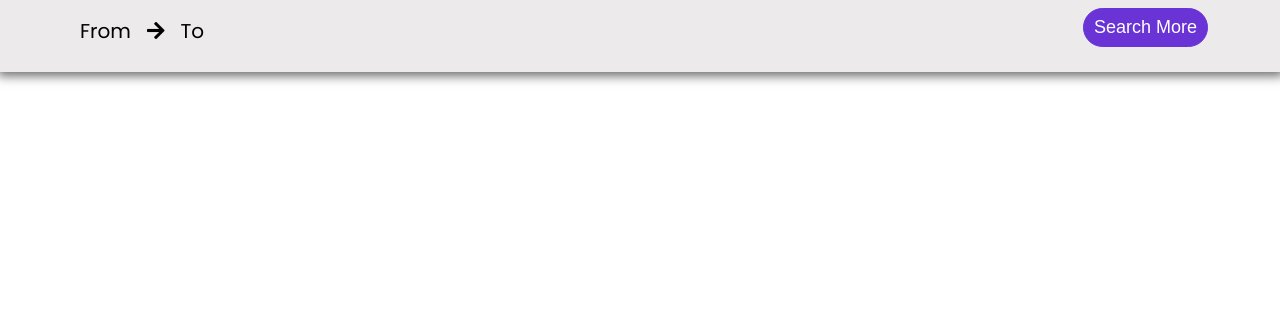
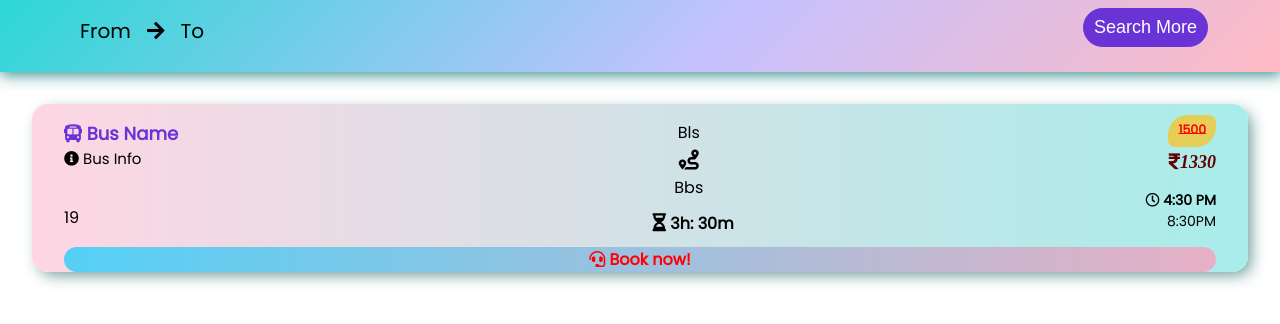
Before and after one commit to Akashpradhan-Git/TrackMyBus, a plain HTML site: page result.html in a window 1280 px wide. Drawn offline with Linux system fonts and the light colour scheme.

Commit message:
data change

```diff
--- a/data.json
+++ b/data.json
@@ -1,86 +1,141 @@
 [
     {
-        "name" : "Vishal Travel",
-        "info":"AC",
-        "price":300,
-        "seat":30,
-        "totTime":"3h 45m",
-        "start":"5:15 PM",
-        "end":"8:00 PM",
-        "fromName":"Balasore",
-        "toName":"Bhubaneswar",
-        "from":"bls",
-        "to":"bbs"
-    },
-    {
-        "name" : "Vishal Travel2",
-        "info":"AC",
-        "price":300,
-        "seat":30,
-        "totTime":"3h 45m",
-        "start":"5:15 PM",
-        "end":"8:00 PM",
-        "fromName":"Balasore",
-        "toName":"Bhubaneswar",
-        "from":"bls",
-        "to":"bbs"
-    },
-    {
-        "name" : "Vishal Travel3",
-        "info":"AC",
-        "price":300,
-        "seat":30,
-        "totTime":"3h 45m",
-        "start":"5:15 PM",
-        "end":"8:00 PM",
-        "fromName":"Balasore",
-        "toName":"Bhubaneswar",
-        "from":"bls",
-        "to":"bbs"
-    },
-    {
-        "name" : "Vishal Travel4",
-        "info":"AC",
-        "price":300,
-        "seat":30,
-        "totTime":"3h 45m",
-        "start":"5:15 PM",
-        "end":"8:00 PM",
-        "fromName":"Balasore",
-        "toName":"Bhubaneswar",
-        "from":"bls",
-        "to":"bbs"
-    },
+            "id" :1,
+			"BusId":1,
+            "name" : "Sriramjee Travels",
+            "info" : "A/C Seater / Sleeper (2+2)",
+            "price": 342,
+            "totTime": "3h 30m",
+            "start": "05:15 AM",
+            "end": "08:45 AM",
+            "fromName": "Balasore",
+            "toName": "Bhubaneswar",
+            "from": "bls",
+            "to": "bbs"
+        },
+        {
+            "id" :2,
+			"BusId":1,
+            "name" : "Sriramjee Benz",
+            "info" : "A/C Seater (2+2)",
+            "price":  351,
+            "totTime": "4h 0m",
+            "start": "06:00 AM",
+            "end": "10:00 AM",
+            "fromName": "Balasore",
+            "toName": "Baramunda",
+            "from": "bls",
+            "to": "bbs"
+        },
 
-    {
-        "name" : "Vishal Travel5",
-        "info":"AC",
-        "price":300,
-        "seat":30,
-        "totTime":"3h 45m",
-        "start":"5:15 PM",
-        "end":"8:00 PM",
-        "fromName":"Balasore",
-        "toName":"Bhubaneswar",
-        "from":"bls",
-        "to":"bbs"
-    },
-    {
-        "name" : "Vishal Travel6",
-        "info":"AC",
-        "price":300,
-        "seat":30,
-        "totTime":"3h 45m",
-        "start":"5:15 PM",
-        "end":"8:00 PM",
-        "fromName":"Balasore",
-        "toName":"Bhubaneswar",
-        "from":"bls",
-        "to":"bbs"
-    },
+
+        {
+            "id" :3,
+			"BusId":1,
+            "name" : "Sriramjee Benz",
+            "info" : "A/C Seater (2+2)",
+            "price": 361,
+            "totTime": "4h 0m",
+            "start": "07:15 AM",
+            "end": "11:55 AM",
+            "fromName": "Balasore",
+            "toName": "Baramunda",
+            "from": "bls",
+            "to": "bbs"
+        },
+
+        {
+            "id" :4,
+			"BusId":1,
+            "name" : "Sriramjee Travels",
+            "info" : "A/C Seater / Sleeper (2+2)",
+            "price": 342,
+            "totTime": "4h 0m",
+            "start": "10:00 AM",
+            "end": "2:00 PM",
+            "fromName": "Balasore",
+            "toName": "Bhubaneswar",
+            "from": "bls",
+            "to": "bbs"
+        },
+        {
+            "id" :5,
+			"BusId":1,
+            "name" : "Sonax Transport",
+            "info" : "A/C Seater (2+2)",
+            "price": 304,
+            "totTime": "4h 35m",
+            "start": "1:55 PM",
+            "end": "6:30 PM",
+            "fromName": "Balasore",
+            "toName": "Rasulgarh",
+            "from": "bls",
+            "to": "bbs"
+        },
+
+        {
+            "id" :6,
+			"BusId":1,
+            "name" : "Sri Gangotri tours and Travels",
+            "info" : "A/C Sleeper (2+1)",
+            "price": 1200,
+            "totTime": "4h 45m",
+            "start": "3:15 PM",
+            "end": "8:00 PM",
+            "fromName": "Balasore",
+            "toName": "Bhubaneswar",
+            "from": "bls",
+            "to": "bbs"
+        },
+        {
+            "id" :7,
+			"BusId":1,
+            "name" : "Sri Keerthana Sai Travels",
+            "info" : "A/C Seater / Sleeper (2+1)",
+            "price": 300,
+            "totTime": "4h 30m",
+            "start": "5:30 PM",
+            "end": "10:00 PM",
+            "fromName": "Balasore",
+            "toName": "Barmunda",
+            "from": "bls",
+            "to": "bbs"
+        },
+
+
+        {
+            "id":8,
+			"BusId":1,
+            "name" : "Champaty",
+            "info" : "A/C Seater / Sleeper (2+1)",
+            "price": 297,
+            "totTime": "4h 30m",
+            "start": "6:00 PM",
+            "end": "10:30 AM",
+            "fromName": "Balasore",
+            "toName": "Barmunda ",
+            "from": "bls",
+            "to": "bbs"
+        },
+
+
+
+
+
+
+
+
+
+
+
+
+
+
 
 
     {
+		"id":9,
+		"BusId":2,
 		"name" : "DAS And DAS Bus",
 		"info" : "A/C Seater / Sleeper (2+2)",
 		"price": 361,
@@ -93,6 +148,8 @@
 		"to": "bbs"
 	},
     {
+		"id":10,
+		"BusId":2,
 		"name" : "Khushi Travels",
 		"info" : "A/C Seater / Sleeper (2+1)",
 		"price": 399,
@@ -107,6 +164,8 @@
 	},
 
     {
+		"id":11,
+		"BusId":2,
 		"name" : "Gajanan Travels",
 		"info" : "A/C Seater / Sleeper (2+1)",
 		"price": 440,
@@ -121,6 +180,8 @@
 	},
 
     {
+		"id":12,
+		"BusId":2,
 		"name" : "Hari Sahoo Travels",
 		"info" : "A/C Seater / Sleeper (2+1)",
 		"price": 440,
@@ -134,6 +195,8 @@
 	},
 
 	{
+		"id":13,
+		"BusId":2,
 		"name" : "Sonax Transport",
 		"info" : "A/C Seater (2+2)",
 		"price": 313,
@@ -149,6 +212,8 @@
 
 
 	{
+		"id":14,
+		"BusId":2,
 		"name" : "Champaty",
 		"info" : "A/C Seater / Sleeper (2+1)",
 		"price": 297,
@@ -163,6 +228,8 @@
 	},
 
 	{
+		"id":15,
+		"BusId":2,
 		"name" : "Hari Sahoo Travels",
 		"info" : "A/C Seater / Sleeper (2+2)",
 		"price": 440,
@@ -177,6 +244,8 @@
 	},
 
     {
+		"id":16,
+		"BusId":2,
 		"name" : "Hari Sahoo Travels",
 		"info" : "A/C Seater / Sleeper (2+2)",
 		"price": 470,
@@ -191,6 +260,8 @@
 	},
 
 	{
+		"id":17,
+		"BusId":2,
 		"name" : "Nini Travels",
 		"info" : "A/C Seater / Sleeper (2+2)",
 		"price": 375,
--- a/result.css
+++ b/result.css
@@ -19,11 +19,35 @@
 body{
     font-family:'Poppins',sans-serif;
 }
+
+::-webkit-scrollbar {
+    width: 10px;
+  }
+
+  /* Track */
+  ::-webkit-scrollbar-track {
+    box-shadow: inset 0 0 5px grey;
+    border-radius: 10px;
+  }
+
+  /* Handle */
+  ::-webkit-scrollbar-thumb {
+    background: #16124b;
+    border-radius: 10px;
+  }
+
+  /* Handle on hover */
+  ::-webkit-scrollbar-thumb:hover {
+    background: #3e3a74;
+  }
+
 header{
     height: 9vh;
     width: auto;
-    background: rgb(236, 234, 234);
-    box-shadow: 1px 1px 10px 3px rgba(51, 51, 51, 0.719);
+    /* background: rgb(236, 234, 234); */
+    /* background-image: linear-gradient(to left, #3ab5b0 0%, #3d99be 31%, #56317a 100%); */
+    background-image: linear-gradient(-225deg, #2CD8D5 0%, #C5C1FF 56%, #FFBAC3 100%);
+    box-shadow: 1px 1px 15px 1px #0d7777e7;
 }
 nav{
   display: flex;
@@ -69,25 +93,34 @@ nav{
 .cards .card{
     list-style: none;
     padding:1rem 2rem 0 2rem;
-    background: #2222;
+
+    background: linear-gradient(to left, #a8edea 0%, #fed6e3 100%);
     border-radius: 1rem;
-    box-shadow: 5px 5px 15px -3px #3d3f41;
+    box-shadow: 5px 5px 15px -2px #6d9b98;
     margin-top: 1.5rem;
-    cursor: pointer;
-    transition: background 0.2s ease;
+
+    display: flex;
+    flex-direction: column;
+    transition: all .5s ease;
 }
 .cards .card:hover{
-    background: #2223;
+    background: linear-gradient(to right, #a8edea 0%, #fed6e3 100%);
+    box-shadow: 5px 5px 15px -2px #fed6e3a8;
+
 }
 .card .businfo{
     display: flex;
     justify-content: space-between;
+    cursor: pointer;
 }
-
+.businfo .text{
+    flex:40%;
+}
 .businfo .text .title{
     max-width: 150px;
     font-weight: 600;
     font-size: 15px;
+    color: var(--btn-color);
 }
 
 .businfo .text .sub-title{
@@ -96,28 +129,59 @@ nav{
 
 .businfo .route{
     margin-right: 1rem;
-    display: flex;
+    flex: 30%;
+    text-align: center;
     justify-content:space-around;
     font-size: var(--font-size-sm);
 }
 .businfo .route .arrow{
-    margin:0px 10px;
+    font-size: 20px;
 }
 
 .businfo .price{
+    display: flex;
+    flex-direction: column;
     font-weight: 600;
     font-size: 15px;
+    flex: 30%;
+    text-align: end;
+}
+.price .fas{
+    margin-top: 5px;
+    color: rgb(97, 1, 1);
+}
+
+.price .cut del{
+    text-align: center;
+    background: #f3c83ad2;
+    padding: 6px 10px 1px 10px;
+    border-radius: 20px 7px;
+    color: rgb(255, 0, 0);
 }
 
 
 .card .otherinfo{
     display: flex;
     justify-content: space-between;
-    margin-top: 1rem;
+    margin-top: 0.3rem;
     font-size: var(--font-size-sm);
 }
-
-.otherinfo .time{
+.otherinfo .seat{
+    flex: 40%;
+}
+.otherinfo .time-taken{
+    text-align: center;
+    flex: 30%;
+    font-weight: 600;
+    color:black;
+    padding: 6px 9px 0 0;
+}
+.time-taken i{
+    font-size: 18px;
+}
+.otherinfo .time {
+    flex: 30%;
+    text-align: end;
     position: relative;
     font-size: var(--font-size-sm);
     top: -15px;
@@ -125,6 +189,26 @@ nav{
 .time .start{
     font-weight: bold;
 }
+.card .call{
+    width: 100%;
+    background-image: linear-gradient(to right, #0acdfeb0, #f89fbbc7 );
+    border-radius: 20px;
+    text-align: center ;
+}
+.card .call a{
+    color: rgb(255, 0, 0);
+    text-decoration: none;
+    border-radius: 20px;
+    font-weight: 600;
+    transition: all 0.5s ease;
+    padding: 0px 30%;
+
+}
+.card .call:hover{
+    background-image: linear-gradient(to left, #0acdfeb0, #f89fbbc7 );
+
+}
+
 @media (max-width:540px) {
     .cards .card{
         padding: 0.5rem 1rem 0 1rem;
@@ -149,6 +233,7 @@ nav{
     }
     .businfo .text .title{
         font-size: 18px;
+        max-width: 200px;
     }
     .businfo .text .sub-title{
         font-size: 15px;
--- a/result.html
+++ b/result.html
@@ -39,29 +39,47 @@
         <div class="card-wrapper">
             <ul class="cards" id="output">
 
+            <!-- result cards   -->
+            <!-- TODO: -->
+
 
                 <li class="card">
+
                     <div class="businfo">
+
                         <div class="text">
-                            <div class="title">Bus Name</div>
-                            <div class="sub-title">Bus Info</div>
+                            <div class="title"><i class="fas fa-bus-alt"></i> Bus Name</div>
+                            <div class="sub-title"><i class="fas fa-info-circle"></i> Bus Info</div>
                         </div>
+
                         <div class="route">
-                            <div class="from">Bls</div>
-                            <div class="arrow"><i class="fas fa-arrow-right"></i></div>
-                            <div class="to">Bbs</div>
+                            <div class="from"> Bls</div>
+                            <div class="arrow"><i class="fas fa-route"></i></i></div>
+                            <div class="to"> Bbs</div>
                         </div>
+
                         <div class="price">
-                            <i class="fas fa-rupee-sign">1330</i>
+                            <div class="cut"> <del><small><sup>1500</sup></small></del></div>
+                            <i class="fas fa-rupee-sign"><i>1330</i></i>
                         </div>
                     </div>
+
+
                     <div class="otherinfo">
                         <div class="seat">19</div>
-                        <div class="time-taken">3h:30m</div>
+                        <div class="time-taken"><i class="fas fa-hourglass-half"></i> 3h: 30m</div>
                         <div class="time">
-                            <div class="start">4:30 PM</div>
-                            <div class="end">8:30PM</div>
+                            <div class="start"> <i class="far fa-clock"></i> 4:30 PM</div>
+                            <div class="end"> 8:30PM</div>
                         </div>
+                    </div>
+
+                    <div class="call">
+
+                        <a href="tel:+917008061293">
+                            <i class="fas fa-headset"></i>
+                             Book now!
+                        </a>
                     </div>
 
                 </li>
@@ -72,8 +90,8 @@
 
 
 
-    <script src="data.json"></script>
-    <script src="app.js"></script>
+    <!-- <script src="data.json"></script>
+    <script src="app.js"></script> -->
 </body>
 
 </html>
--- a/style.css
+++ b/style.css
@@ -19,6 +19,28 @@ body{
     overflow-x: hidden;
 
 }
+
+
+::-webkit-scrollbar {
+    width: 10px;
+  }
+
+  /* Track */
+  ::-webkit-scrollbar-track {
+    box-shadow: inset 0 0 5px grey;
+    border-radius: 10px;
+  }
+
+  /* Handle */
+  ::-webkit-scrollbar-thumb {
+    background: #16124b;
+    border-radius: 10px;
+  }
+
+  /* Handle on hover */
+  ::-webkit-scrollbar-thumb:hover {
+    background: #3e3a74;
+  }
 header{
     width: 100%;
     height: 12vh;
```
Also changed, not shown: app.js (+31 -16 lines), style.js (+8 -5 lines).
